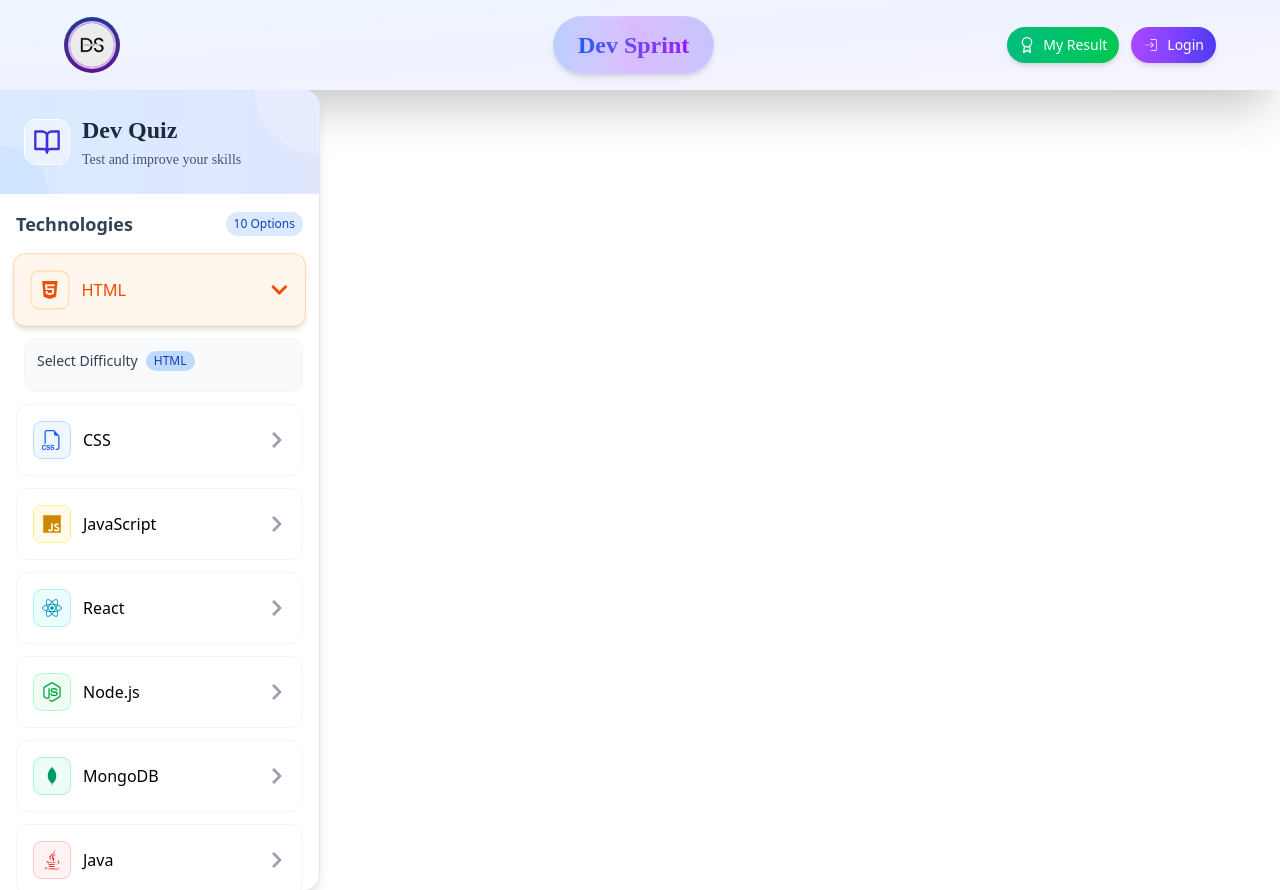
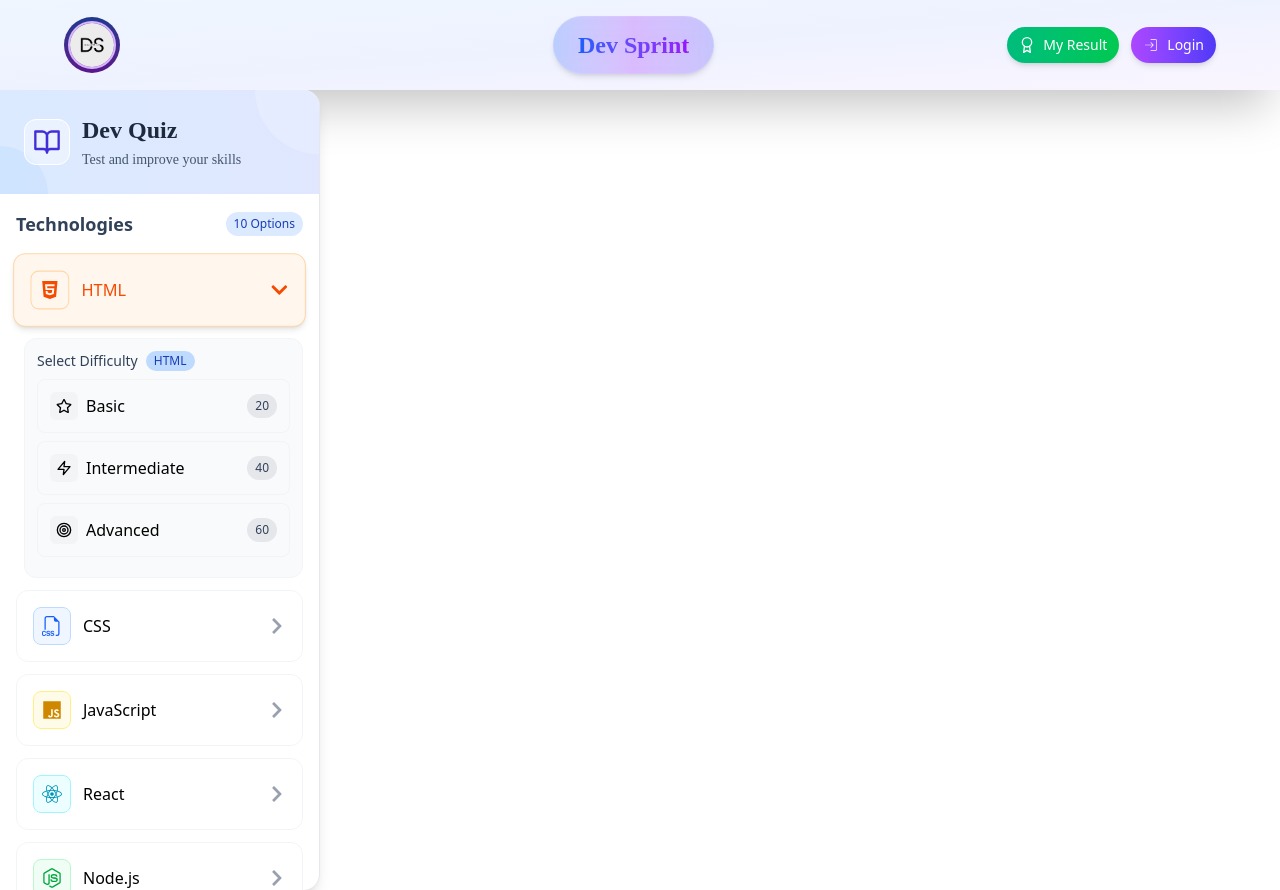
Before and after one commit to muazimmaqbool/dev-sprint-front, a React (Vite) app: page / in a window 1280 px wide. Both pictures are taken after a click on the button "HTML". Built offline with nearby package versions, Linux system fonts and the light colour scheme.

Commit message:
levels added

```diff
--- a/src/Components/SideBar.jsx
+++ b/src/Components/SideBar.jsx
@@ -7,6 +7,7 @@
 import { IoClose } from "react-icons/io5";
 import { technologies } from "../assets/technologies";
 import { FaChevronDown, FaChevronRight } from "react-icons/fa";
+import { levels } from "../assets/levels";
 
 const SideBar = () => {
   const [selectedTech, setSelectedTech] = useState(null);
@@ -298,6 +299,31 @@
                             }
                           </span>
                         </h3>
+
+                        {levels.map((level) => {
+                          const Icon = level.icon;
+                          return (
+                            <button
+                              key={level.id}
+                              onClick={() => handleSelectLevel(level.id)}
+                              className={`${sidebarStyles.levelButton} ${selectedLevel === level.id ? `${level.color} ${sidebarStyles.levelButtonSelected}` : sidebarStyles.levelButtonNormal}`}
+                            >
+                              <div className={sidebarStyles.levelButtonContent}>
+                                <span
+                                  className={`${sidebarStyles.levelIcon}
+                                ${selectedLevel === level.id ? "bg-white/40" : "bg-gray-100"}
+                                `}
+                                >
+                                  <Icon size={16} />
+                                </span>
+                                <span>{level.name}</span>
+                              </div>
+                              <span className={sidebarStyles.levelQuestions}>
+                                {level.questions}
+                              </span>
+                            </button>
+                          );
+                        })}
                       </div>
                     )}
                   </div>
--- a/src/assets/levels.js
+++ b/src/assets/levels.js
@@ -1,26 +1,26 @@
 import { FaRegStar } from "react-icons/fa";
 import { FiTarget, FiZap } from "react-icons/fi";
 
-export   const levels = [
+export const levels = [
     {
       id: "basic",
       name: "Basic",
       questions: 20,
-      icon: <FaRegStar size={16} />,
+      icon: FaRegStar,
       color: "bg-green-50 text-green-600",
     },
     {
       id: "intermediate",
       name: "Intermediate",
       questions: 40,
-      icon: <FiZap size={16} />,
+      icon: FiZap,
       color: "bg-blue-50 text-blue-600",
     },
     {
       id: "advanced",
       name: "Advanced",
       questions: 60,
-      icon: <FiTarget size={16} />,
+      icon: FiTarget ,
       color: "bg-purple-50 text-purple-600",
     },
   ];
```
